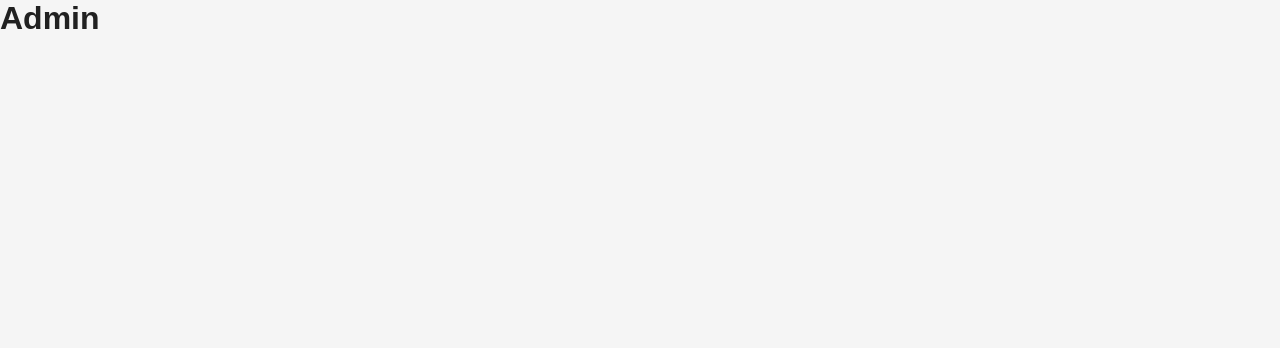
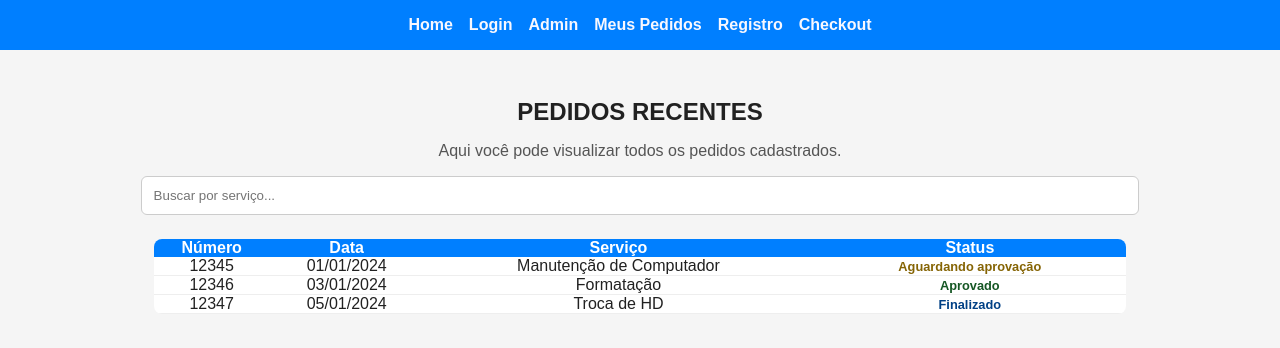
Before and after one commit to luanasantosb/projetoFututoDigital, a React (Vite) app: page /admin in a window 1280 px wide. Shown: the top 348 px of the page. Built offline with nearby package versions, Linux system fonts and the light colour scheme.

Commit message:
mudanças de cores

```diff
--- a/src/components/Menu.jsx
+++ b/src/components/Menu.jsx
@@ -32,7 +32,7 @@ const styles = {
      display: "flex",
     justifyContent:"center",
     padding: "1rem",
-    backgroundColor: "#B22222",
+    backgroundColor: "#007fff",
   },
   ul: {
     listStyle: "none",
--- a/src/components/ServiceCard.jsx
+++ b/src/components/ServiceCard.jsx
@@ -24,7 +24,7 @@ export default function ServiceCard({ service }) {
 
 const styles = {
   card: {
-    border: "1px solid #B22",
+    border: "1px solid #007fff",
     borderRadius: "8px",
     padding: "1rem",
     cursor: "pointer",
@@ -41,7 +41,7 @@ const styles = {
     marginTop: "1rem",
   },
     button: {
-    backgroundColor: "#B22",
+    backgroundColor: "#007fff",
     color: "#f8f8ff",
     padding: "0.5rem",
     border: "none",
--- a/src/pages/Admin.jsx
+++ b/src/pages/Admin.jsx
@@ -1,6 +1,155 @@
-function Admin() {
+import { useEffect, useState } from "react";
+import Menu from "../components/Menu";
+
+export default function Admin() {
+  const [pedidos, setPedidos] = useState([]);
+  const [busca, setBusca] = useState("");
+
+  useEffect(() => {
+    // Simulação de API
+    const pedidosMock = [
+      {
+        id: 12345,
+        data: "01/01/2024",
+        servico: "Manutenção de Computador",
+        status: "Aguardando aprovação",
+      },
+      {
+        id: 12346,
+        data: "03/01/2024",
+        servico: "Formatação",
+        status: "Aprovado",
+      },
+      {
+        id: 12347,
+        data: "05/01/2024",
+        servico: "Troca de HD",
+        status: "Finalizado",
+      },
+    ];
+
+    setPedidos(pedidosMock);
+  }, []);
+
+  const pedidosFiltrados = pedidos.filter((pedido) =>
+    pedido.servico.toLowerCase().includes(busca.toLowerCase())
+  );
+
+  const getStatusStyle = (status) => {
+    switch (status) {
+      case "Aguardando aprovação":
+        return styles.statusPendente;
+      case "Aprovado":
+        return styles.statusAprovado;
+      case "Finalizado":
+        return styles.statusFinalizado;
+      default:
+        return {};
+    }
+  };
+
   return (
-  <h1>Admin</h1>
+    <div>
+      <Menu />
+      <div style={styles.container}>
+        <h2 style={styles.h2}>Pedidos Recentes</h2>
+        <p style={styles.paragrafo}>
+          Aqui você pode visualizar todos os pedidos cadastrados.
+        </p>
+
+        <input
+          type="text"
+          placeholder="Buscar por serviço..."
+          value={busca}
+          onChange={(e) => setBusca(e.target.value)}
+          style={styles.input}
+        />
+
+        <table style={styles.tabela}>
+          <thead style={styles.tabelaCabecalho}>
+            <tr>
+              <th>Número</th>
+              <th>Data</th>
+              <th>Serviço</th>
+              <th>Status</th>
+            </tr>
+          </thead>
+          <tbody>
+            {pedidosFiltrados.map((pedido) => (
+              <tr key={pedido.id} style={styles.tabelaLinha}>
+                <td>{pedido.id}</td>
+                <td>{pedido.data}</td>
+                <td>{pedido.servico}</td>
+                <td>
+                  <span style={{ ...styles.statusBase, ...getStatusStyle(pedido.status) }}>
+                    {pedido.status}
+                  </span>
+                </td>
+              </tr>
+            ))}
+          </tbody>
+        </table>
+      </div>
+    </div>
   );
 }
-export default Admin;
+
+const styles = {
+  container: {
+    display: "flex",
+    flexDirection: "column",
+    alignItems: "center",
+    minHeight: "75vh",
+    padding: "2rem",
+    backgroundColor: "#f5f5f5",
+  },
+  h2: {
+    margin: "1rem",
+    color: "#212121",
+    textTransform: "uppercase",
+  },
+  paragrafo: {
+    fontSize: "1rem",
+    color: "#555",
+    marginBottom: "1rem",
+  },
+  input: {
+    width: "80%",
+    padding: "0.7rem",
+    marginBottom: "1.5rem",
+    borderRadius: "6px",
+    border: "1px solid #ccc",
+  },
+  tabela: {
+    width: "80%",
+    borderCollapse: "collapse",
+    backgroundColor: "#fff",
+    borderRadius: "8px",
+    overflow: "hidden",
+  },
+  tabelaCabecalho: {
+    backgroundColor: "#007fff",
+    color: "#fff",
+  },
+  tabelaLinha: {
+    textAlign: "center",
+    borderBottom: "1px solid #eee",
+  },
+  statusBase: {
+    padding: "6px 10px",
+    borderRadius: "6px",
+    fontSize: "0.8rem",
+    fontWeight: "bold",
+  },
+  statusPendente: {
+
+    color: "#856404",
+  },
+  statusAprovado: {
+
+    color: "#155724",
+  },
+  statusFinalizado: {
+    color: "#004085",
+  },
+};
--- a/src/pages/Checkout.jsx
+++ b/src/pages/Checkout.jsx
@@ -9,7 +9,7 @@ export default function Checkout() {
 
     const [erro, setErro] = useState("");
 
-        const handleAgendar = () => {
+    const handleAgendar = () => {
         const usuario = JSON.parse(localStorage.getItem("usuario"));
 
         if (!usuario) {
@@ -20,13 +20,19 @@ export default function Checkout() {
         setErro("");
 
         console.log("Agendamento realizado!");
-        // aqui depois você pode salvar no backend
+
     };
 
 
     return (
         <div>
             <Menu />
+
+            <Link to="/" style={{ textDecoration: "none" }}>
+                <button style={{ ...styles.button, marginLeft: "1.5rem" }}>
+                    ⬅ Voltar
+                </button>
+            </Link>
 
             <h2 style={styles.h2}>Página de Checkout</h2>
 
@@ -55,24 +61,30 @@ export default function Checkout() {
                     </button>
                     {erro && <p style={styles.erroAgendamento}>{erro}</p>}
 
-
                 </div>
             </div>
-
-            <Link to="/" style={{ textDecoration: "none" }}>
-                <button style={{ ...styles.button, marginLeft: "1.5rem" }}>
-                    ⬅ Voltar
-                </button>
-            </Link>
         </div>
     );
 }
 
 const styles = {
+      button: {
+        display: "flex",
+        backgroundColor: "#007fff",
+        color: "#f8f8ff",
+        padding: "0.5rem",
+        border: "none",
+        borderRadius: "0.5rem",
+        cursor: "pointer",
+        fontSize: "1rem",
+        display: "flex",
+        justifyContent: "center",
+        marginTop: "1rem",
+    },
     h2: {
         margin: "1.5rem",
         paddingLeft: "1.5rem",
-        color: "#B22",
+        color: "#007fff",
         textTransform: "uppercase",
     },
     container: {
@@ -106,46 +118,32 @@ const styles = {
         display: "block",
         marginTop: "1rem",
         fontSize: "1.2rem",
-        color: "#B22",
+        color: "#B22222222",
     },
     options: {
         display: "flex",
         flexDirection: "row",
+        alignItems: "flex-end",
         gap: "1rem",
-        alignItems: "center",
-        marginTop: "1rem",
+        marginTop: "2rem",
     },
     label: {
         fontSize: "1rem",
-        marginBottom: "0.5rem",
-        color: "#333",
+        color: "#212121",
     },
     input: {
+        outline: "none",
+        border:"none",
+        borderBottom: "1px solid #007fff",
         padding: "0.5rem",
-        borderRadius: "5px",
-        border: "1px solid #212121",
-        marginBottom: "1rem",
         fontSize: "1rem",
-        color: "#333",
-    },
-    button: {
-        backgroundColor: "#B22",
-        color: "#f8f8ff",
-        padding: "0.5rem",
-        border: "none",
-        borderRadius: "0.5rem",
-        cursor: "pointer",
-        fontSize: "1rem",
-        marginTop: "1rem",
-        display: "flex",
-        justifyContent: "center",
-        marginBottom: "1rem",
+        color: "#212121",
     },
     erroAgendamento: {
         margin: "0.5rem 0 0 0",
         padding: "0.75rem 1rem",
         backgroundColor: "#ffe5e5",
-        color: "#b00020",
+        color: "#007fff",
         borderRadius: "8px",
         fontSize: "0.9rem",
     }
--- a/src/pages/Home.jsx
+++ b/src/pages/Home.jsx
@@ -52,7 +52,7 @@ const styles = {
   },
 
   card: {
-    border: "1px solid #B22",
+    border: "1px solid #007fff",
     borderRadius: "10px",
     padding: "1rem",
     backgroundColor: "#f8f8ff",
--- a/src/pages/Login.jsx
+++ b/src/pages/Login.jsx
@@ -68,7 +68,7 @@ const styles = {
     color:"#333",
   },
   button: {
-    backgroundColor: "#B22",
+    backgroundColor: "#007fff",
     color: "#f8f8ff",
     padding: "0.5rem",
     border: "none",
@@ -82,7 +82,7 @@ const styles = {
     textAlign: "center",
     marginTop:"1rem",
     textDecoration:"none",
-    color:"#B22",
+    color:"#007fff",
     fontSize:"1rem",
   },
 
--- a/src/pages/MeusPedidos.jsx
+++ b/src/pages/MeusPedidos.jsx
@@ -1,28 +1,96 @@
 import { useEffect, useState } from "react";
 import Menu from "../components/Menu";
-export default function MeusPedidos() {
+
+export default function Admin() {
+  const [pedidos, setPedidos] = useState([]);
+
+  useEffect(() => {
+    fetch("http://localhost:3000/pedidos")
+      .then((res) => res.json())
+      .then((data) => setPedidos(data));
+  }, []);
+
+  const atualizarStatus = async (id, novoStatus) => {
+    try {
+      await fetch(`http://localhost:3000/pedidos/${id}`, {
+        method: "PUT",
+        headers: {
+          "Content-Type": "application/json",
+        },
+        body: JSON.stringify({ status: novoStatus }),
+      });
+
+      setPedidos((prevPedidos) =>
+        prevPedidos.map((pedido) =>
+          pedido.id === id ? { ...pedido, status: novoStatus } : pedido
+        )
+      );
+    } catch (error) {
+      console.error("Erro ao atualizar pedido:", error);
+    }
+  };
+
+  const getStatusStyle = (status) => {
+    switch (status) {
+      case "Aguardando aprovação":
+        return styles.statusPendente;
+      case "Aprovado":
+        return styles.statusAprovado;
+      case "Recusado":
+        return styles.statusRecusado;
+      default:
+        return {};
+    }
+  };
+
   return (
     <div>
       <Menu />
       <div style={styles.container}>
-        <h2 style={styles.h2}>Meus Pedidos</h2>
-        <p style={styles.paragrafo}>Aqui você pode ver todos os seus pedidos.</p>
+        <h2 style={styles.h2}>Pedidos</h2>
+
         <table style={styles.tabela}>
           <thead style={styles.tabelaCabecalho}>
-            <tr style={styles.linhaTabela}>
+            <tr>
               <th>Número</th>
               <th>Data</th>
               <th>Serviço</th>
               <th>Status</th>
+              <th>Ações</th>
             </tr>
           </thead>
           <tbody>
-            <tr style={styles.tabelaLinha}>
-              <td>12345</td>
-              <td>01/01/2024</td>
-              <td>Manutenção de Computador</td>
-              <td>Aguardando aprovação</td>
-            </tr>
+            {pedidos.map((pedido) => (
+              <tr key={pedido.id} style={styles.tabelaLinha}>
+                <td>{pedido.id}</td>
+                <td>{pedido.data}</td>
+                <td>{pedido.servico}</td>
+                <td>
+                  <span style={{ ...styles.statusBase, ...getStatusStyle(pedido.status) }}>
+                    {pedido.status}
+                  </span>
+                </td>
+                <td>
+                  {pedido.status?.toLowerCase().trim() === "aguardando aprovação" && (
+
+                    <>
+                      <button
+                        style={styles.botaoAprovar}
+                        onClick={() => atualizarStatus(pedido.id, "Aprovado")}
+                      >
+                        Aprovar
+                      </button>
+                      <button
+                        style={styles.botaoRecusar}
+                        onClick={() => atualizarStatus(pedido.id, "Recusado")}
+                      >
+                        Recusar
+                      </button>
+                    </>
+                  )}
+                </td>
+              </tr>
+            ))}
           </tbody>
         </table>
       </div>
@@ -30,35 +98,61 @@ export default function MeusPedidos() {
   );
 }
 
-const styles= {
+const styles = {
   container: {
-    display: "flex",
-    flexDirection: "column",
-    alignItems: "center",
+    padding: "2rem",
+    backgroundColor: "#f5f5f5",
     minHeight: "75vh",
-    padding: "1rem",
-    backgroundColor: "#f5f5f5"
   },
   h2: {
-    margin: "1.5rem",
-    paddingLeft: "1.5rem",
-    color: "#212121",
-    textTransform: "uppercase",
-  },
-  paragrafo: {
-    fontSize: "1.2rem",
-    color: "#555",
-    marginBottom: "1.5rem",
+    marginBottom: "1rem",
   },
   tabela: {
-    width: "80%",
+    width: "100%",
     borderCollapse: "collapse",
+    backgroundColor: "#fff",
   },
   tabelaCabecalho: {
-    backgroundColor: "#b22",
-    color: "#f5f5f5",
+    backgroundColor: "#007fff",
+    color: "#fff",
   },
   tabelaLinha: {
     textAlign: "center",
+    borderBottom: "1px solid #eee",
   },
-}
+  statusBase: {
+    padding: "6px 10px",
+    borderRadius: "6px",
+    fontSize: "0.8rem",
+    fontWeight: "bold",
+  },
+  statusPendente: {
+    backgroundColor: "#fff3cd",
+    color: "#856404",
+  },
+  statusAprovado: {
+    backgroundColor: "#d4edda",
+    color: "#155724",
+  },
+  statusRecusado: {
+    backgroundColor: "#f8d7da",
+    color: "#721c24",
+  },
+  botaoAprovar: {
+    backgroundColor: "#28a745",
+    color: "#fff",
+    border: "none",
+    padding: "6px 10px",
+    marginRight: "5px",
+    borderRadius: "4px",
+    cursor: "pointer",
+  },
+  botaoRecusar: {
+    backgroundColor: "#dc3545",
+    color: "#fff",
+    border: "none",
+    padding: "6px 10px",
+    borderRadius: "4px",
+    cursor: "pointer",
+  },
+};
--- a/src/pages/Registro.jsx
+++ b/src/pages/Registro.jsx
@@ -77,7 +77,7 @@ const styles = {
     color:"#333",
   },
   button: {
-    backgroundColor: "#B22",
+    backgroundColor: "#007fff",
     color: "#f8f8ff",
     padding: "0.5rem",
     border: "none",
@@ -91,7 +91,7 @@ const styles = {
     textAlign: "center",
     marginTop:"1rem",
     textDecoration:"none",
-    color:"#B22",
+    color:"#007fff",
     fontSize:"1rem",
   },
 
--- a/src/pages/ServiceDetails.jsx
+++ b/src/pages/ServiceDetails.jsx
@@ -63,7 +63,7 @@ const styles = {
   },
   button: {
     textDecoration: "none",
-    backgroundColor: "#B22",
+    backgroundColor: "#007fff",
     color: "#f8f8ff",
     padding: "0.5rem",
     border: "none",
@@ -78,6 +78,6 @@ const styles = {
     display: "block",
     marginTop: "1rem",
     fontSize: "1.2rem",
-    color: "#B22",
+    color: "#007fff",
   },
 };
```
